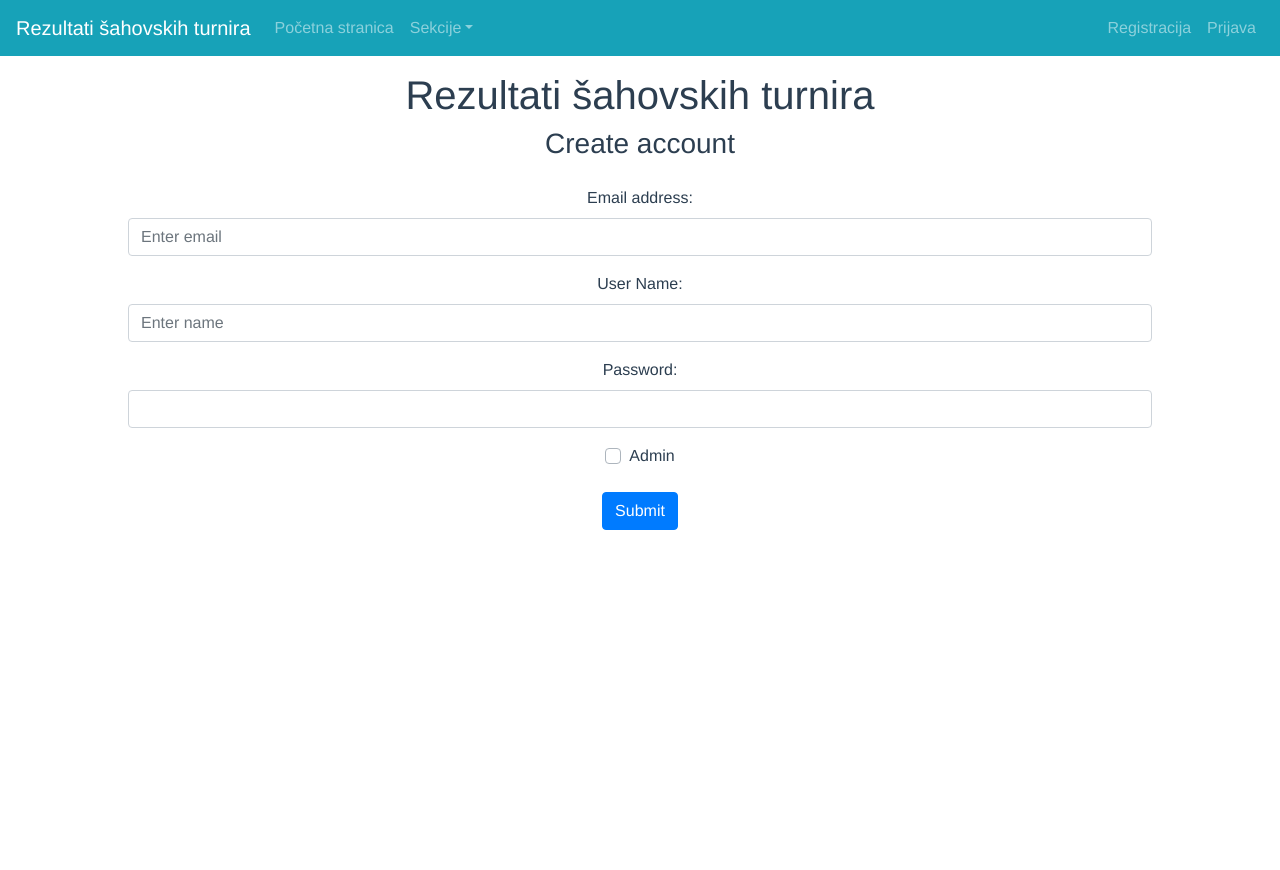
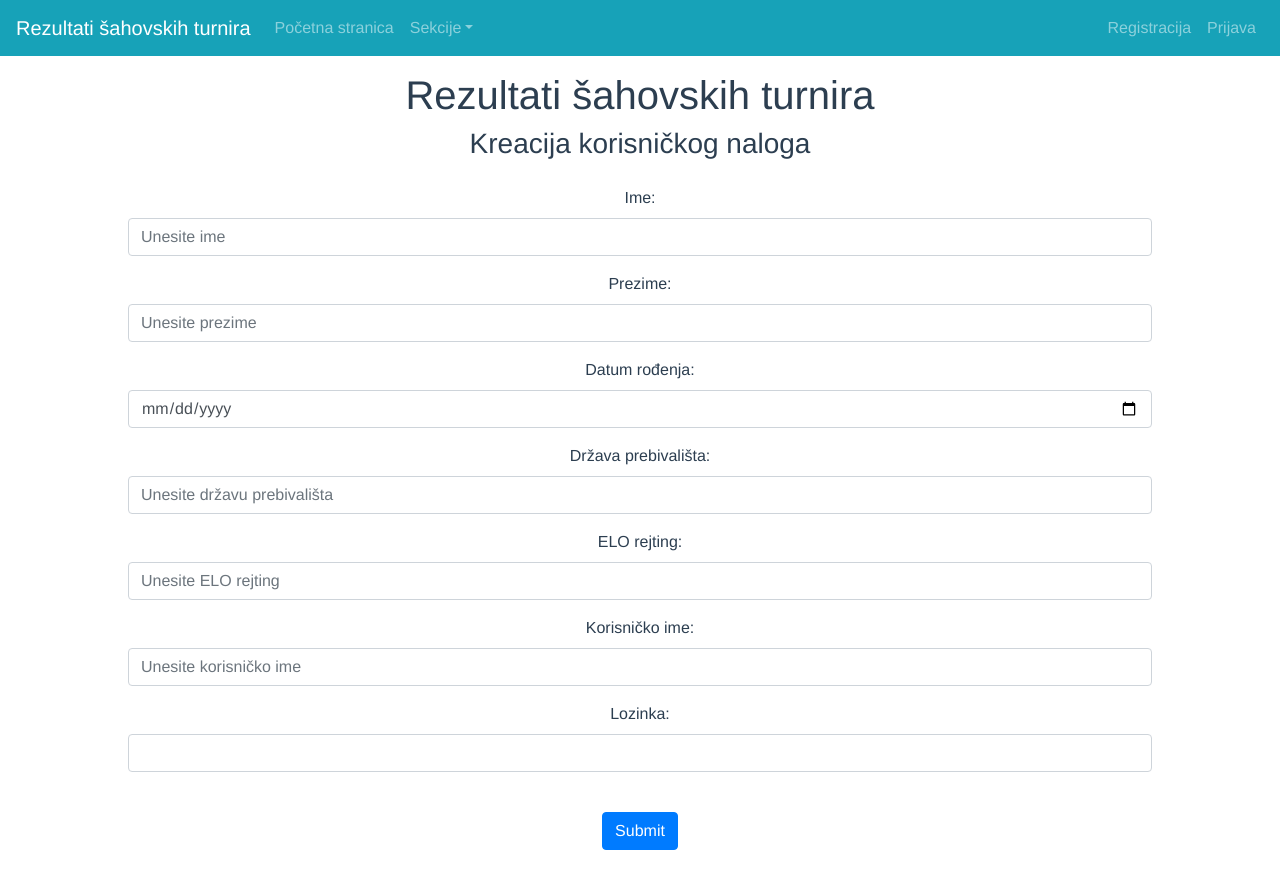
Before and after one commit to RadovanPrijic/Chess-Tournaments-App-Frontend, a Vue app in the folder chess_userapp/: page /register in a window 1280 px wide. Before the commit the page ends 800 px from the top, so only its background shows below. Built offline with nearby package versions, Linux system fonts and the light colour scheme.

Commit message:
Ulepsani login i register, fali jos validacija

```diff
--- a/chess_userapp/src/views/Login.vue
+++ b/chess_userapp/src/views/Login.vue
@@ -1,19 +1,21 @@
 <template>
+
   <div id="app">
-    <Header subtitle="Log In"/>
+    <Header subtitle="Prijava"/>
 
     <b-form @submit="onSubmit">
-      <b-form-group label="User Name:" label-for="name">
-        <b-form-input id="name" v-model="form.name" placeholder="Enter name" required></b-form-input>
+      <b-form-group label="Korisničko ime:" label-for="username">
+        <b-form-input id="username" v-model="form.username" placeholder="Unesite korisničko ime" required></b-form-input>
       </b-form-group>
 
-      <b-form-group label="Password:" label-for="password">
+      <b-form-group label="Lozinka:" label-for="password">
         <b-form-input id="password" v-model="form.password" type="password" required></b-form-input>
       </b-form-group>
 
       <b-button type="submit" variant="primary">Submit</b-button>
     </b-form>
   </div>
+
 </template>
 
 <script>
@@ -31,7 +33,7 @@
     data() {
       return {
         form: {
-          name: '',
+          username: '',
           password: ''
         }
       }
@@ -50,6 +52,7 @@
       }
     }
   }
+
 </script>
 
 <style scoped>
--- a/chess_userapp/src/views/Register.vue
+++ b/chess_userapp/src/views/Register.vue
@@ -1,21 +1,36 @@
 <template>
   <div id="app">
-    <Header subtitle="Create account"/>
+    <Header subtitle="Kreacija korisničkog naloga"/>
 
     <b-form @submit="onSubmit">
-      <b-form-group label="Email address:" label-for="email">
-        <b-form-input id="email" v-model="form.email" type="email" placeholder="Enter email" required></b-form-input>
+
+      <b-form-group label="Ime:" label-for="first_name">
+        <b-form-input id="first_name" v-model="form.first_name" type="text" placeholder="Unesite ime" required></b-form-input>
       </b-form-group>
 
-      <b-form-group label="User Name:" label-for="name">
-        <b-form-input id="name" v-model="form.name" placeholder="Enter name" required></b-form-input>
+      <b-form-group label="Prezime:" label-for="last_name">
+        <b-form-input id="last_name" v-model="form.last_name" type="text" placeholder="Unesite prezime" required></b-form-input>
       </b-form-group>
 
-      <b-form-group label="Password:" label-for="password">
+      <b-form-group label="Datum rođenja:" label-for="birth_date">
+        <b-form-input id="birth_date" v-model="form.birth_date" type = "date" placeholder="Unesite datum rođenja" required></b-form-input>
+      </b-form-group>
+
+      <b-form-group label="Država prebivališta:" label-for="country_of_residence">
+        <b-form-input id="country_of_residence" v-model="form.country_of_residence" type="text" placeholder="Unesite državu prebivališta" required></b-form-input>
+      </b-form-group>
+
+      <b-form-group label="ELO rejting:" label-for="elo_rating">
+        <b-form-input id="elo_rating" v-model="form.elo_rating" type="number" placeholder="Unesite ELO rejting" required></b-form-input>
+      </b-form-group>
+
+      <b-form-group label="Korisničko ime:" label-for="username">
+        <b-form-input id="username" v-model="form.username" placeholder="Unesite korisničko ime" required></b-form-input>
+      </b-form-group>
+
+      <b-form-group label="Lozinka:" label-for="password">
         <b-form-input id="password" v-model="form.password" type="password" required></b-form-input>
       </b-form-group>
-
-      <b-form-checkbox id="admin" v-model="form.admin" :value="true" :unchecked-value="false">Admin</b-form-checkbox>
 
       <br>
       <b-button type="submit" variant="primary">Submit</b-button>
@@ -38,10 +53,16 @@
     data() {
       return {
         form: {
-          email: '',
-          name: '',
+          first_name: '',
+          last_name: '',
+          birth_date: '',
+          country_of_residence: '',
+          elo_rating: '',
+          username: '',
           password: '',
-          admin: false
+          admin: "false",
+          moderator: "false",
+          player: "true"
         }
       }
     },
@@ -55,7 +76,7 @@
         e.preventDefault();
 
         this.register(this.form);
-        this.$router.push({ name: 'Home' });
+        //this.$router.push({ name: 'Home' });
       }
     }
   }
```
